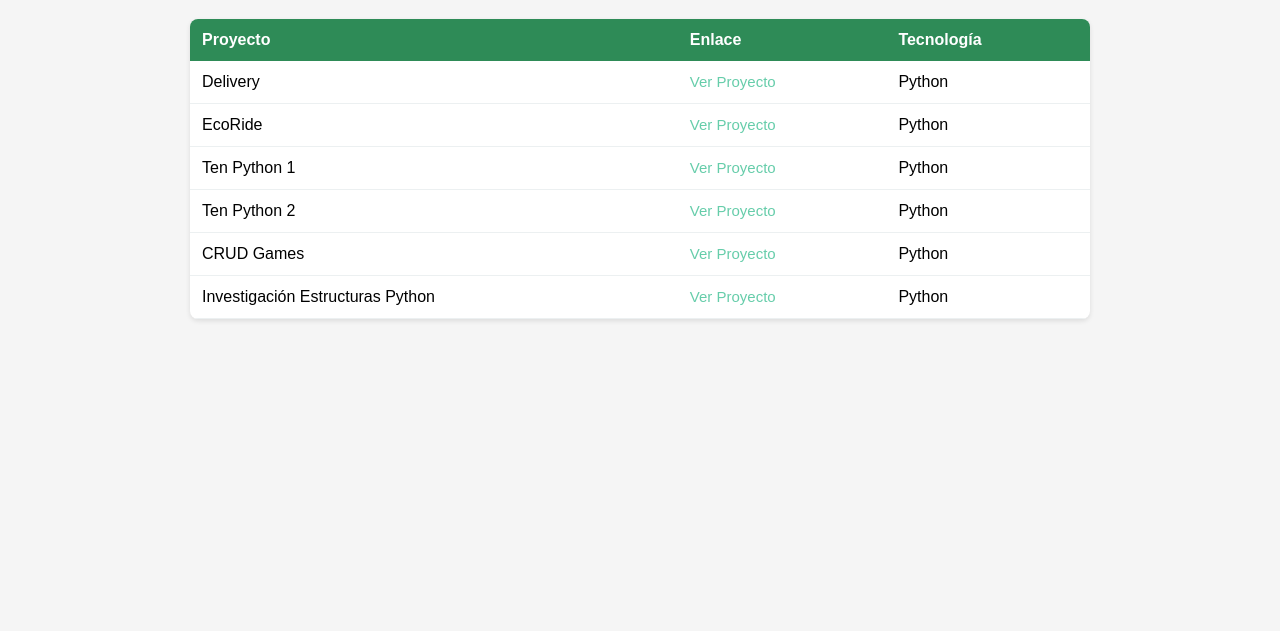
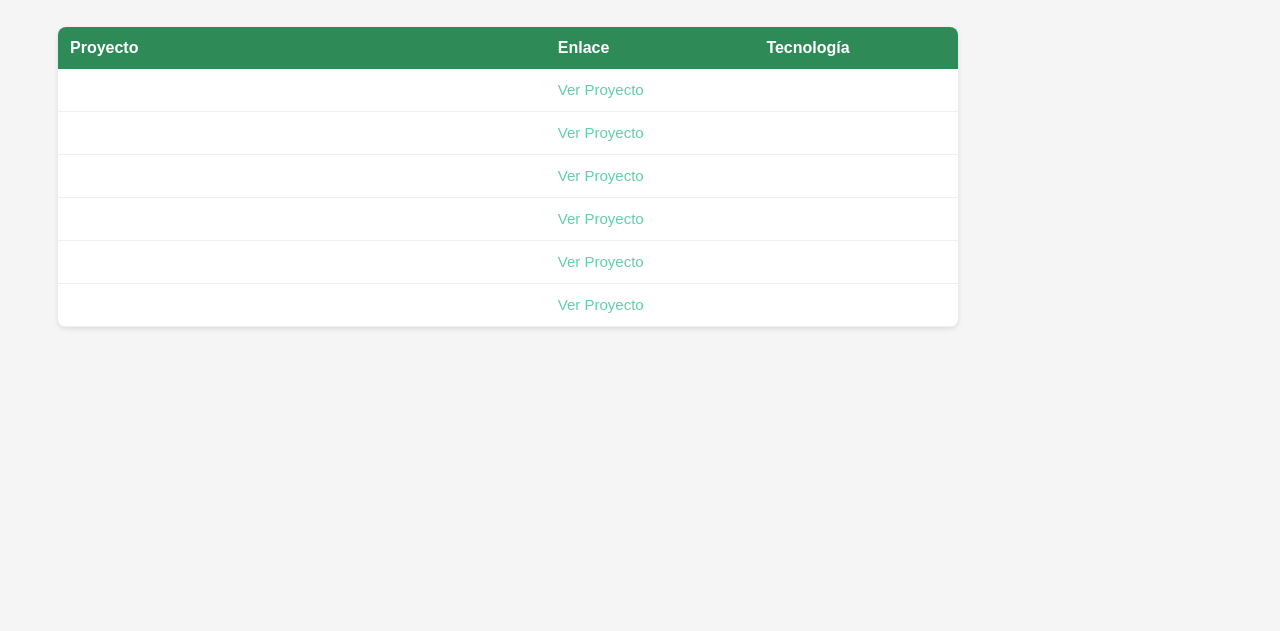
Before and after one commit to SaintDev00/Portafolio, a plain HTML site: page index.html in a window 1280 px wide. Shown: the part 169-800 px from the top of the page. Drawn offline with Linux system fonts and the light colour scheme.

```diff
--- a/index.html
+++ b/index.html
@@ -6,9 +6,13 @@
     <title>Juan José Sanchez Ramirez - Portafolio</title>
     <style>
         body {
+
+            backgroun: #FF00FF;
+            color: white;
+
             font-family: Arial, sans-serif;
             max-width: 900px;
-            margin: 0 auto;
+            margin: 5 auto;
             padding: 50px;
             background-color: #f5f5f5;
         }
```
